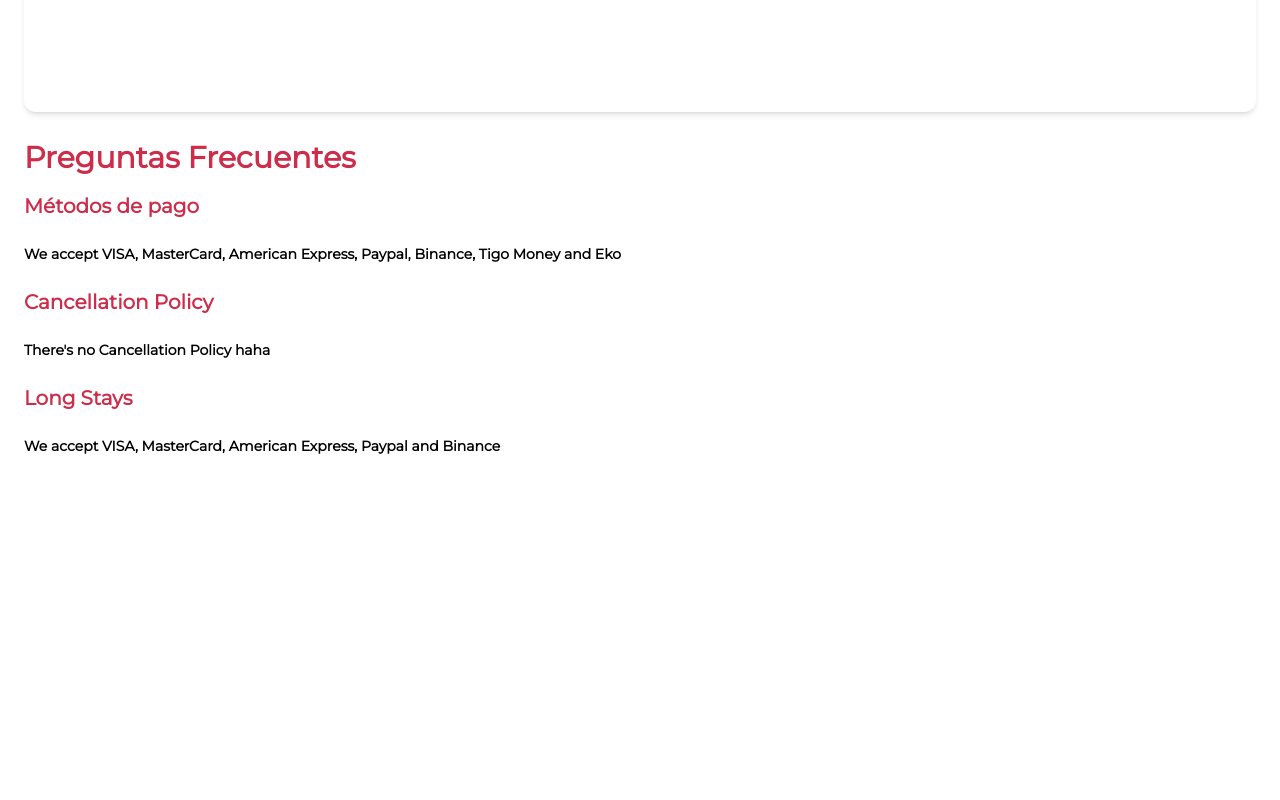
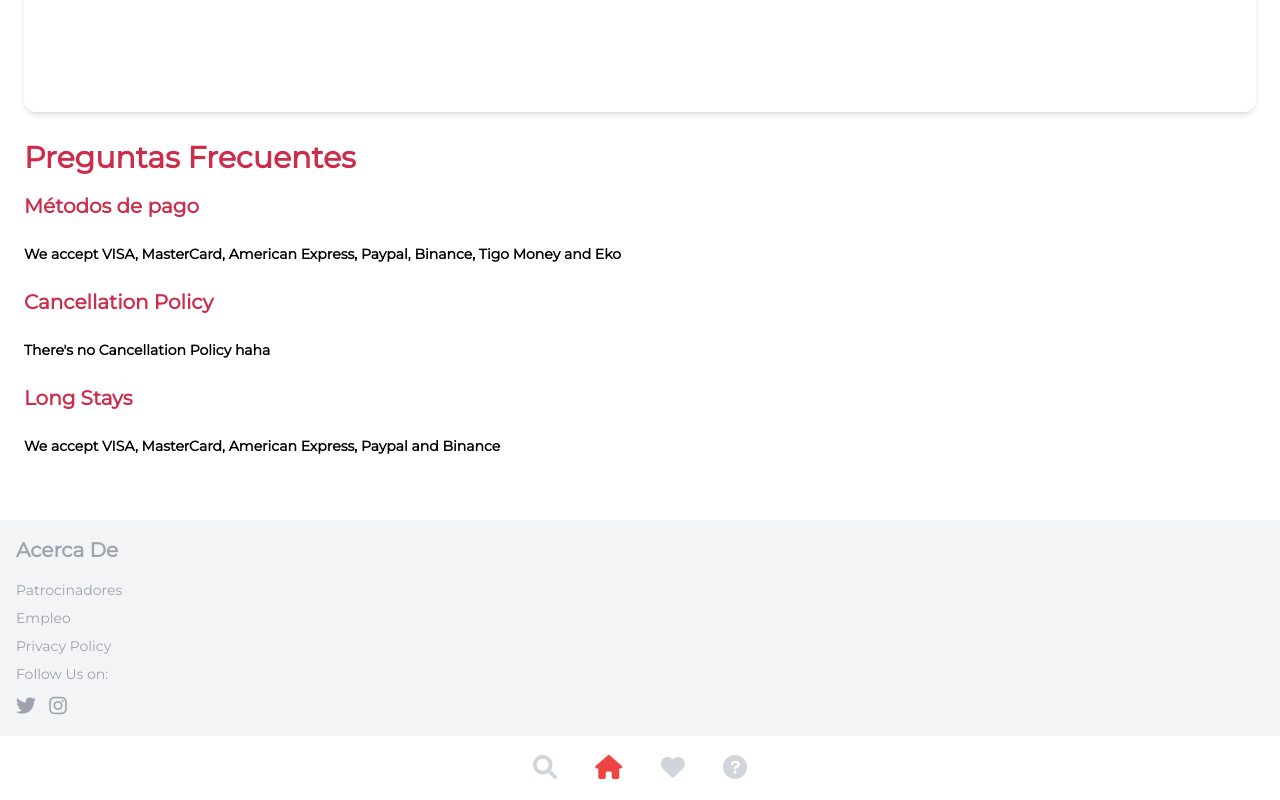
Before and after one commit to enrique-zarate/platzi-basic-tailwind, a website: page index.html in a window 1280 px wide. Shown: the part 1952-2752 px from the top of the page. Before the commit the page ends 2408 px from the top, so only its background shows below. Drawn offline with nearby package versions, Linux system fonts and the light colour scheme; files that its build step writes are made by us from their sources.

Commit message:
se agrega FAQs y navbar de abajo

```diff
--- a/index.html
+++ b/index.html
@@ -8,10 +8,17 @@
       rel="stylesheet"
     />
     <link href="./public/css/tailwind.css" rel="stylesheet" />
+    <link
+      rel="stylesheet"
+      href="https://cdnjs.cloudflare.com/ajax/libs/font-awesome/6.0.0/css/all.min.css"
+      integrity="sha512-9usAa10IRO0HhonpyAIVpjrylPvoDwiPUiKdWk5t3PyolY1cOd4DSE0Ga+ri4AuTroPR5aQvXU9xC6qOPnzFeg=="
+      crossorigin="anonymous"
+      referrerpolicy="no-referrer"
+    />
   </head>
   <body class="font-Montserrat">
     <nav></nav>
-    <div id="tab_bar"></div>
+    <!-- <div id="tab_bar"></div> -->
     <section class="w-full h-auto">
       <div id="home">
         <div class="w-full h-3/4">
@@ -19,6 +26,7 @@
             class="w-full h-full flex flex-col absolute items-center py-4 space-y-96"
           >
             <input
+              id="search"
               class="w-3/4 p-3 text-xl rounded-full text-center shadow-md transition-all ease-in-out duration-300 focus:w-11/12"
               type="search"
               name=""
@@ -127,6 +135,26 @@
         </div>
       </div>
     </section>
-    <footer></footer>
+    <footer class="w-full h-auto bg-gray-100 text-gray-400 p-4 mt-16 space-y-2">
+      <p class="text-xl font-semibold">Acerca De</p>
+      <p class="text-sm pt-2">Patrocinadores</p>
+      <p class="text-sm">Empleo</p>
+      <p class="text-sm">Privacy Policy</p>
+      <p class="text-sm">Follow Us on:</p>
+      <div class="space-x-2 text-xl">
+        <i class="fa-brands fa-twitter"></i>
+        <i class="fa-brands fa-instagram"></i>
+      </div>
+    </footer>
+    <div id="tab_bar" class="w-full h-12 absolute">
+      <div class="text-2xl space-x-8 text-gray-300 text-center p-4">
+        <a href="#home"><i class="fa-solid fa-magnifying-glass"></i> </a>
+        <a href="#recomendados" class="text-red-500"
+          ><i class="fa-solid fa-house"></i>
+        </a>
+        <a href="#rentas_destacadas"><i class="fa-solid fa-heart"></i> </a>
+        <a href="#faqs"><i class="fa-solid fa-circle-question"></i> </a>
+      </div>
+    </div>
   </body>
 </html>
```
